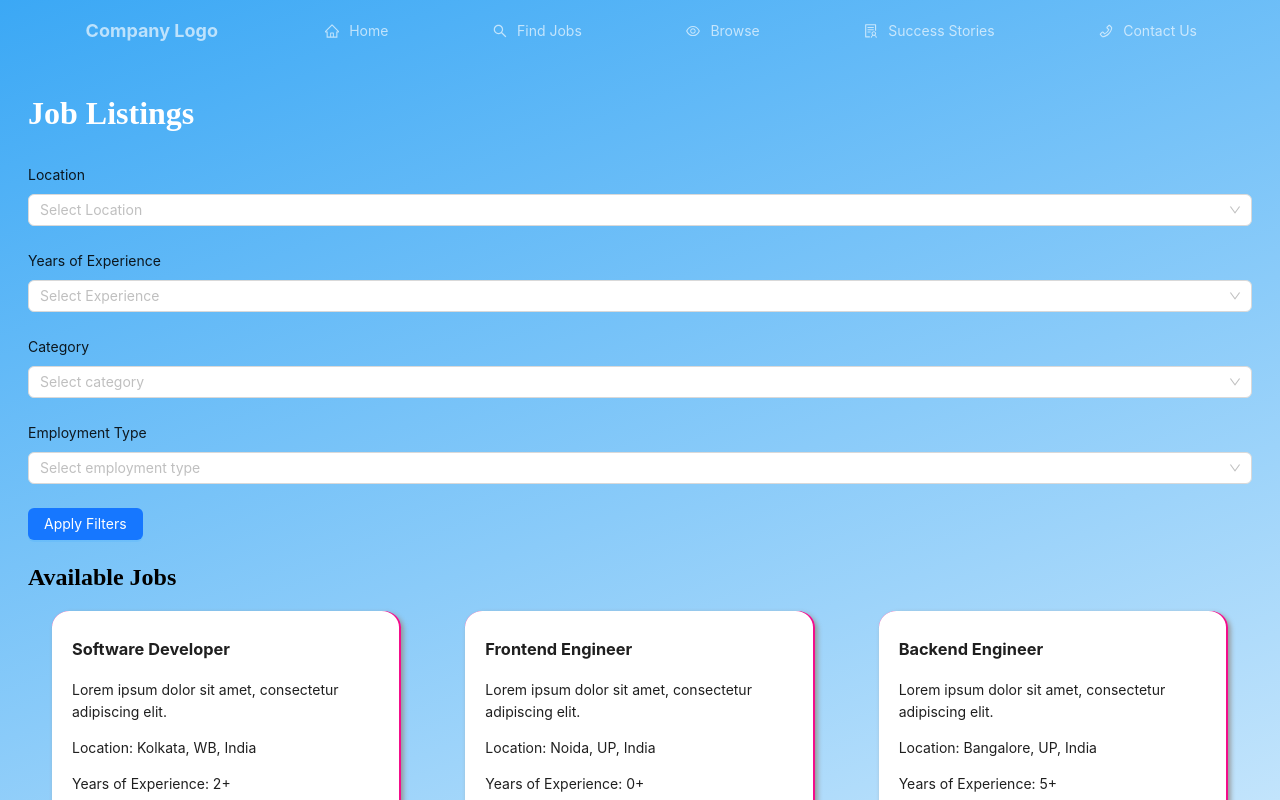
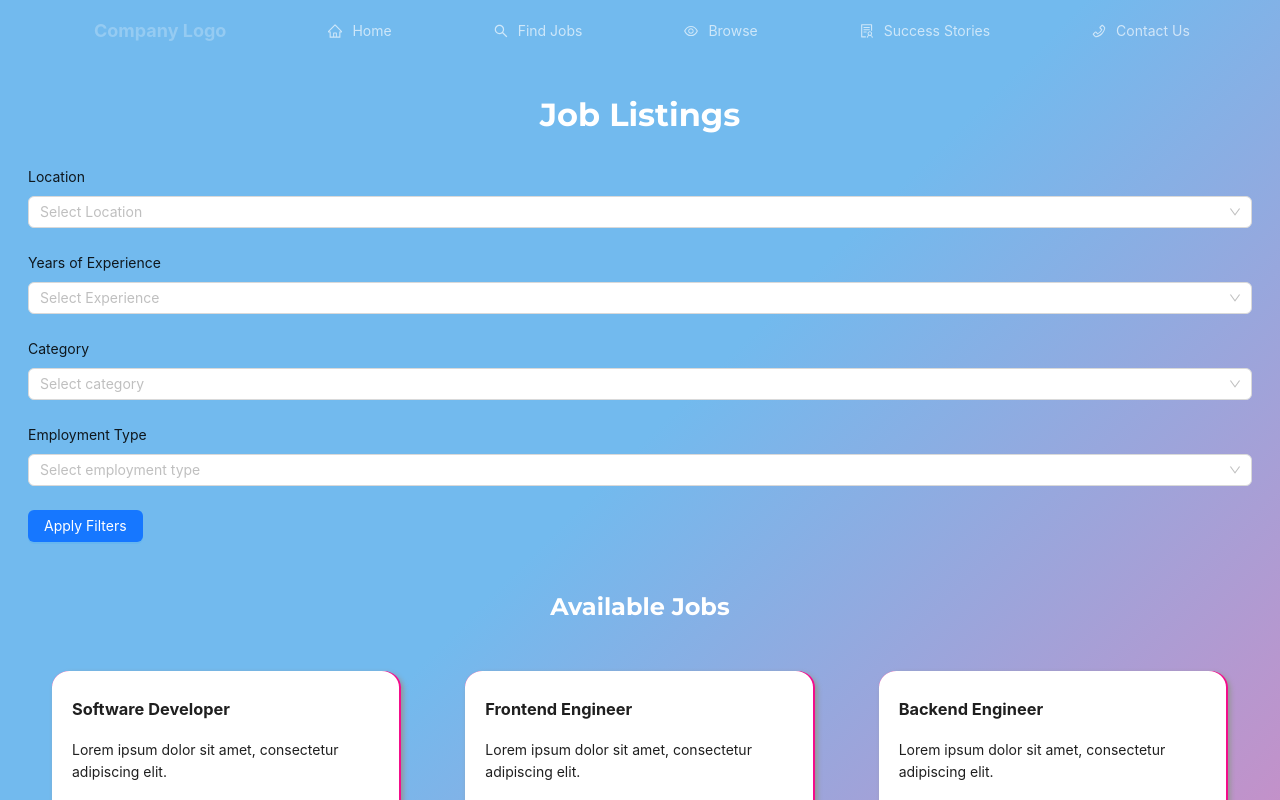
Before and after one commit to abhishekrathi16/job_listing, a React (Create React App) app: page / in a window 1280 px wide. Shown: the top 800 px of the page. Built offline with nearby package versions, Linux system fonts and the light colour scheme.

Commit message:
update: style changes

```diff
--- a/src/App.css
+++ b/src/App.css
@@ -1,13 +1,20 @@
-body{
-  background-image: linear-gradient(160deg, #3ba8f5, #ffffff);
+@import url('https://fonts.googleapis.com/css2?family=Montserrat:ital,wght@0,100..900;1,100..900&display=swap');
+
+body {
+  background-image: linear-gradient(135deg, #72baee 40%, #f677b2 100%);
 }
 
-h1{
+h1 {
   color: white;
+  font-family: "Montserrat", sans-serif;
+  font-optical-sizing: auto;
+  font-weight: 700;
+  text-align: center;
+  font-style: normal;
 }
 
 .g {
-  background-image: linear-gradient(to bottom, #f30d8b 60%, #1677FF 100%);
+  background-image: linear-gradient(to bottom, #f30d8b 60%, #1677ff 100%);
   border-radius: 5%;
   box-shadow: 2.5px 2.5px 5px 0px rgb(149, 149, 149);
   padding-bottom: 2px;
--- a/src/components/Filters.js
+++ b/src/components/Filters.jsx
@@ -11,10 +11,10 @@ const Filters = ({ onFilter }) => {
   return (
     <Form onFinish={onFinish} layout="vertical">
     {/* location filter */}
-      <Form.Item name="location" label="Location">
+      <Form.Item name="location" label="Location" >
       <Select placeholder="Select Location">
           <Option value="Remote">Remote</Option>
-          <Option value="New Delhi, India">New Delhi, Delhi, India</Option>
+          <Option value="New Delhi, Delhi, India">New Delhi, Delhi, India</Option>
           <Option value="Chennai, Tamil Nadu, India">Chennai, Tamil Nadu, India</Option>
           <Option value="Hyderabad, Telangana, India">Hyderabad, Telangana, India</Option>
           <Option value="Bangalore, Karnataka, India">Bangalore, Karnataka, India</Option>
--- a/src/components/JobList.js
+++ b/src/components/JobList.jsx
@@ -28,10 +28,10 @@ const JobList = ({ jobs, currentPage, pageSize, onPageChange }) => {
               <div className="job-item">
                 <h3>{job.title}</h3>
                 <p>{job.description}</p>
-                <p>Location: {job.location}</p>
-                <p>Years of Experience: {job.experience}</p>
-                <p>Type: {job.type}</p>
-                <p>Category: {job.category}</p>
+                <p><span style={{fontWeight: 700}}>Location:</span> {job.location}</p>
+                <p><span style={{fontWeight: 700}}>Year of Experience:</span> {job.experience}</p>
+                <p><span style={{fontWeight: 700}}>Type:</span> {job.type}</p>
+                <p><span style={{fontWeight: 700}}>Category:</span> {job.category}</p>
                 <Button type="primary" htmlType="submit">
                   Apply
                 </Button>
--- a/src/components/JobPage.js
+++ b/src/components/JobPage.jsx
@@ -147,7 +147,7 @@ const JobPage = () => {
       <div style={{ padding: "20px" }}>
         <h1 style={{ paddingBottom: "10px" }}>Job Listings</h1>
         <Filters onFilter={handleFilter} />
-        <h2>Available Jobs</h2>
+        <h2 style={{fontFamily:"Montserrat", color:"white", textAlign:"center", margin:"50px 0px"}}>Available Jobs</h2>
         <JobList
           jobs={filteredJobs}
           currentPage={currentPage}
--- a/src/components/Navbar.css
+++ b/src/components/Navbar.css
@@ -6,24 +6,14 @@
   color: white;
   font-weight: bold;
   font-size: 18px;
+  cursor: none;
+  pointer-events: none;
 }
-
-.contact {
-  float: right;
-}
-
-/* .navbar{
-    display: flex;
-    justify-content: space-between;
-    align-items: center;
-    height: 100%;
-    flex-direction: row;
-} */
 
 .ant-menu-horizontal {
   display: flex;
-  justify-content: space-between; /* Logo on left, Contact Us on right */
-  padding: 0px 24px;
+  justify-content: space-between;
+  padding: 0px 35px;
   align-items: center;
   height: 100%;
 }
@@ -32,7 +22,7 @@
   margin: 0 35px;
 }
 
-@media (max-width: 767px) {
+@media (max-width: 1224px) {
   .navbar .ant-menu-horizontal .ant-menu-item {
     margin: 10px 0;
   }
--- a/src/components/Navbar.jsx
+++ b/src/components/Navbar.jsx
@@ -12,9 +12,8 @@ import "./Navbar.css";
 const Navbar = () => {
   return (
     <div className="navbar">
-      {/* <div className="logo"> Company Logo</div> */}
       <Menu mode="horizontal" theme="dark" className="custom-navbar">
-        <Menu.Item key="logo" className="logo">
+        <Menu.Item key="logo" className="logo" disabled>
           Company Logo
         </Menu.Item>
         <Menu.Item key="home" icon={<HomeOutlined />}>
```
